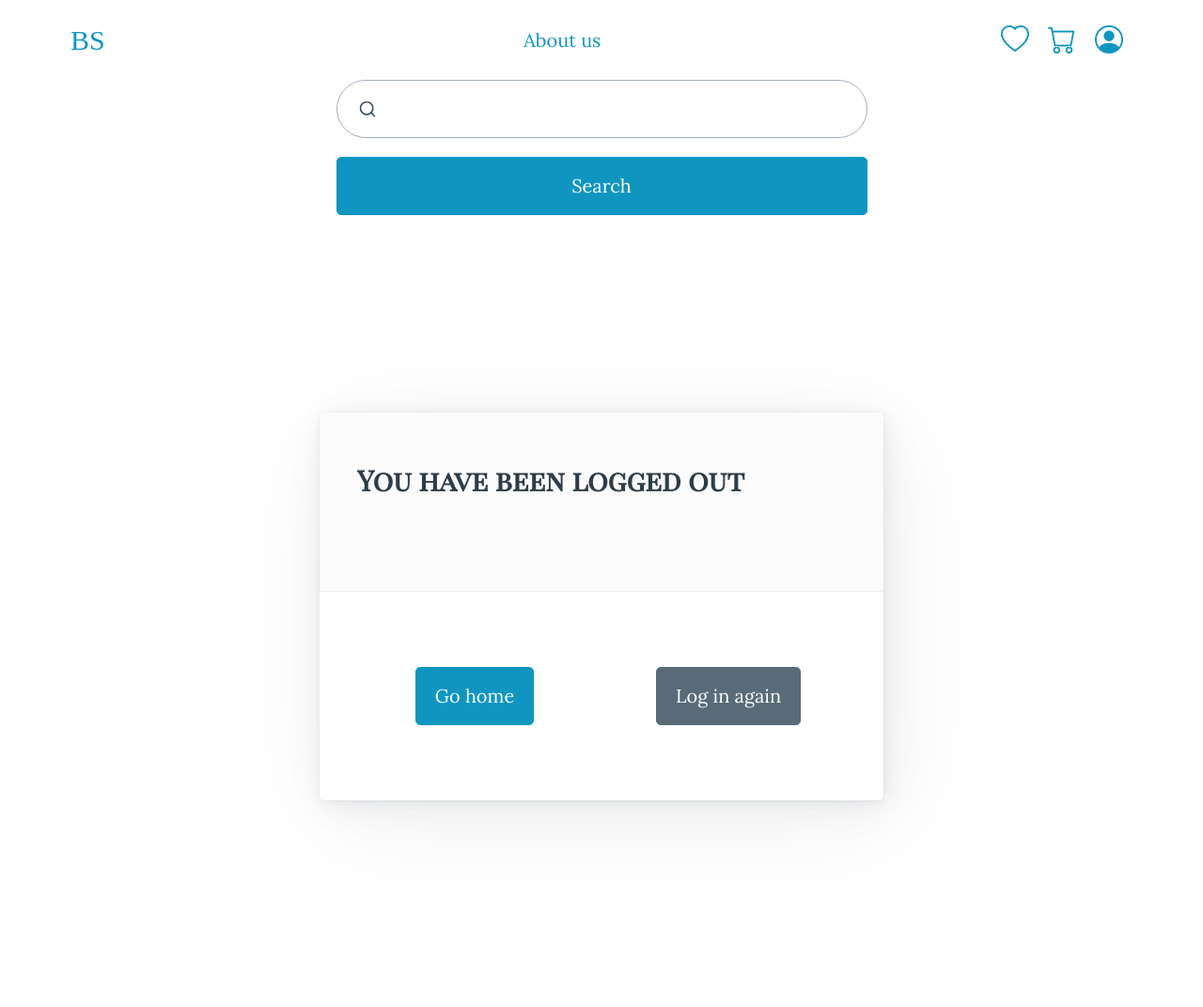
After one commit to SherlockH0/bookshelf, a Django app: template users/templates/users/logout.html in a window 1280 px wide. The commit adds this page. Shown: the whole page at 94% size. Run offline with Django 5.2, Linux system fonts and the light colour scheme; the template is opened without the code that fills it, so the values that code supplies are empty; some libraries are stand-ins or nearby versions; some web fonts are replaced.

Commit message:
Add login and logout system

```diff
--- a/bookshelf/settings.py
+++ b/bookshelf/settings.py
@@ -132,3 +132,5 @@ MEDIA_ROOT = os.path.join(BASE_DIR, 'media')
 MEDIA_URL = '/media/'
 
 AUTH_USER_MODEL = "users.User"
+
+LOGIN_REDIRECT_URL = 'shop-home'
--- a/bookshelf/urls.py
+++ b/bookshelf/urls.py
@@ -16,6 +16,7 @@ Including another URLconf
 """
 from django.contrib import admin
 from django.urls import path, include
+from django.contrib.auth import views as auth_views
 from django.conf import settings
 from django.conf.urls.static import static
 from users import views as user_views
@@ -23,6 +24,8 @@ from users import views as user_views
 urlpatterns = [
     path('admin/', admin.site.urls),
     path('register/', user_views.register, name='register'),
+    path('login/', auth_views.LoginView.as_view(template_name='users/login.html'), name='login'),
+    path('logout/', auth_views.LogoutView.as_view(template_name='users/logout.html'), name='logout'),
     path('', include('shop.urls')),
 ]
 
--- a/shop/static/shop/css/main.css
+++ b/shop/static/shop/css/main.css
@@ -50,12 +50,8 @@ ul, li {
   color: inherit;
 }
 
-article {
-  padding-block: var(--pico-block-spacing-horizontal);
-}
-
 /*|| VARIABLES */
-
+/*
 [data-theme="light"],
 :root:not([data-theme="dark"]) {
   --pico-background-color: rgb(234, 221, 204);
@@ -68,15 +64,11 @@ article {
 
   --pico-form-element-background-color: hsl(0 0% 100% 0);
 }
-
+*/
 /*|| GLOBAL */
 
 body {
   overflow-x: hidden;
-}
-
-body > main {
-  padding-block: 1rem;
 }
 
 /*|| UTILITY CLASSES  */
@@ -87,7 +79,10 @@ body > main {
   inset: 0;
   background-color: black;
   opacity: 0;
+}
 
+.grid {
+  justify-items: center;
 }
 
 /*|| BLOCKS */
@@ -128,7 +123,7 @@ body > main {
 
 .alert {
   margin: auto;
-  width: fit-content;
+  max-width: 600px;
   margin-bottom: var(--pico-spacing);
   padding: var(--pico-form-element-spacing-vertical) var(--pico-form-element-spacing-horizontal);
   border-radius: var(--pico-border-radius);
@@ -157,6 +152,10 @@ body > main {
   --pico-background-color: #e8f5e9;
   --pico-icon: var(--pico-icon-valid);
   --pico-color: #1b5e20;
+}
+
+.alert * {
+  margin: 0;
 }
 
 /*|| ELEMENTS */
--- a/shop/templates/shop/utils/base.html
+++ b/shop/templates/shop/utils/base.html
@@ -4,7 +4,10 @@
 <head>
 	<meta charset="UTF-8">
 	<meta name="viewport" content="width=device-width, initial-scale=1.0">
-	<link rel="stylesheet" href="{% static 'shop/css/pico.min.css' %}" />
+	<link
+		  rel="stylesheet"
+		  href="https://cdn.jsdelivr.net/npm/@picocss/pico@next/css/pico.min.css"
+		/>
 	<link rel="stylesheet" href="{% static 'shop/css/main.css' %}">
 	<link rel="stylesheet" href="https://fonts.googleapis.com/css?family=Playfair Display SC|La Belle Aurore|Lora">
 	{% if title %}
@@ -49,9 +52,15 @@
 			    </a>
 			  </li>
 			  <li>
-			    <a href="/register" data-tooltip="Profile" data-placement="bottom">
-			      <i class="bi bi-person-circle"></i>
-			    </a>
+			  	{% if user.is_authenticated %}
+					<a href="{% url 'login' %}" data-tooltip="Log In" data-placement="bottom">
+				      <i class="bi bi-person-circle"></i>
+				    </a>
+			  	{% else %}
+				    <a href="{% url 'login' %}" data-tooltip="Log In" data-placement="bottom">
+				      <i class="bi bi-person-circle"></i>
+				    </a>
+			    {% endif %}
 			  </li>
 			</ul>
 			<ul class="navbar__menu-toggle">
--- /dev/null
+++ b/users/templates/users/logout.html
@@ -0,0 +1,15 @@
+{% extends 'shop/utils/base.html' %}
+{% load widget_tweaks %}
+{% block content %}
+    <div class="container text">
+        <article>
+            <header>
+                <h3>You have been logged out</h3>
+            </header>
+            <div class="grid">
+                <a href="{% url 'shop-home' %}" role="button">Go home</a>
+                <a href="{% url 'login' %}" role="button" class="secondary">Log in again</a>
+            </div>
+        </article>
+    </div>
+{% endblock content %}
--- a/users/views.py
+++ b/users/views.py
@@ -15,8 +15,8 @@ def register(request):
             first_name = form.cleaned_data.get('first_name')
             last_name = form.cleaned_data.get('last_name')
             messages.success(
-                request, f'Account created for {first_name} {last_name}')
-            return redirect('shop-home')
+                request, f'Account created successfully! You now can login!')
+            return redirect('login')
     else:
         form = UserRegisterForm()
 
```
Also changed, not shown: users/templates/users/login.html (added, +41 -0 lines), users/templates/users/register.html (+11 -2 lines), shop/migrations/0002_remove_author_slug_remove_book_slug_and_more.py (added).
